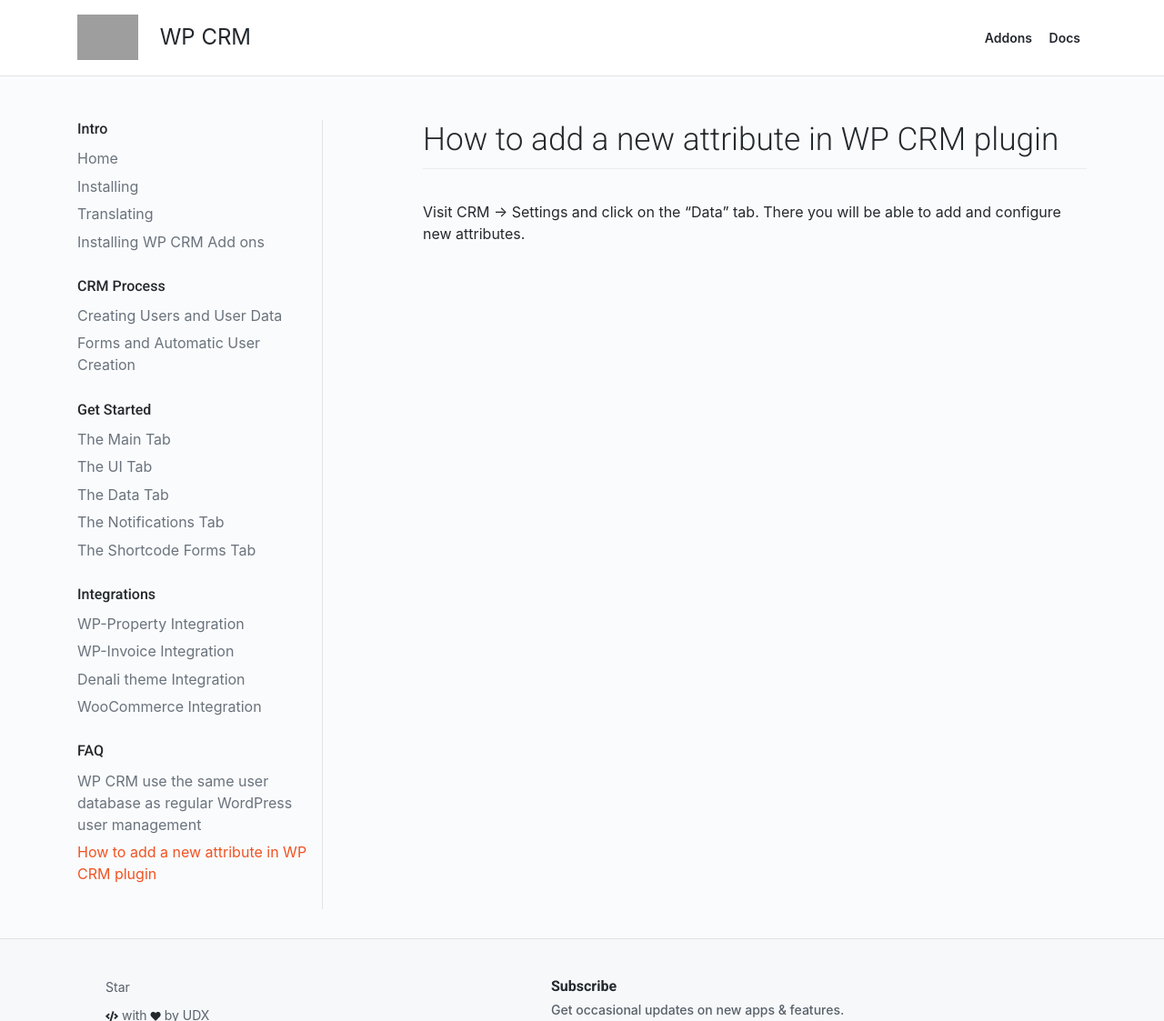
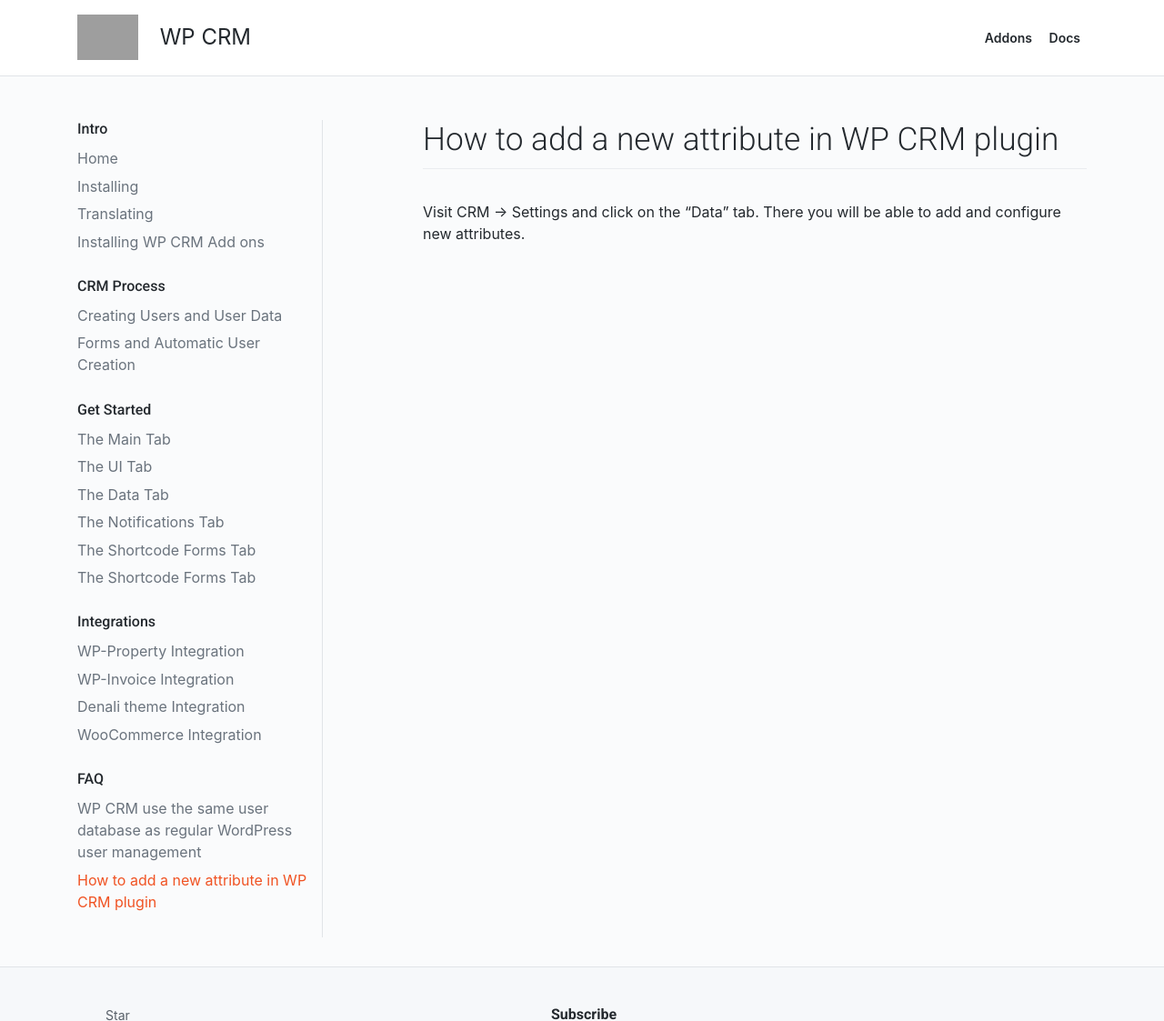
Before and after one commit to wp-crm/wp-crm.github.io, a Jekyll site: the page built from docs/how-to-add-a-new-attribute-in-wp-crm-plugin.md, in a window 1280 px wide, cut to the strip 0-1123 px from the top of the page. Shown: the whole strip at 91% size. Built offline with Jekyll 4.4.1, drawn with Linux system fonts in a browser that asks for light colours; nearby versions of some CDN libraries; comment, search, counter and statistics services are not loaded; grey boxes are pictures that could not be loaded.

Commit message:
Update docs.yml

```diff
--- a/_data/docs.yml
+++ b/_data/docs.yml
@@ -12,6 +12,7 @@
   - docs/wp-crm-settings-the-data-tab.md
   - docs/wp-crm-settings-the-notifications-tab.md
   - docs/wp-crm-settings-the-shortcode-forms-tab.md
+  - docs/shortcode-form_tab-is-missing.md
 Integrations:
   - docs/integrating-wp-crm-with-wp-property.md
   - docs/integrating-wp-crm-with-wp-invoice.md
```
